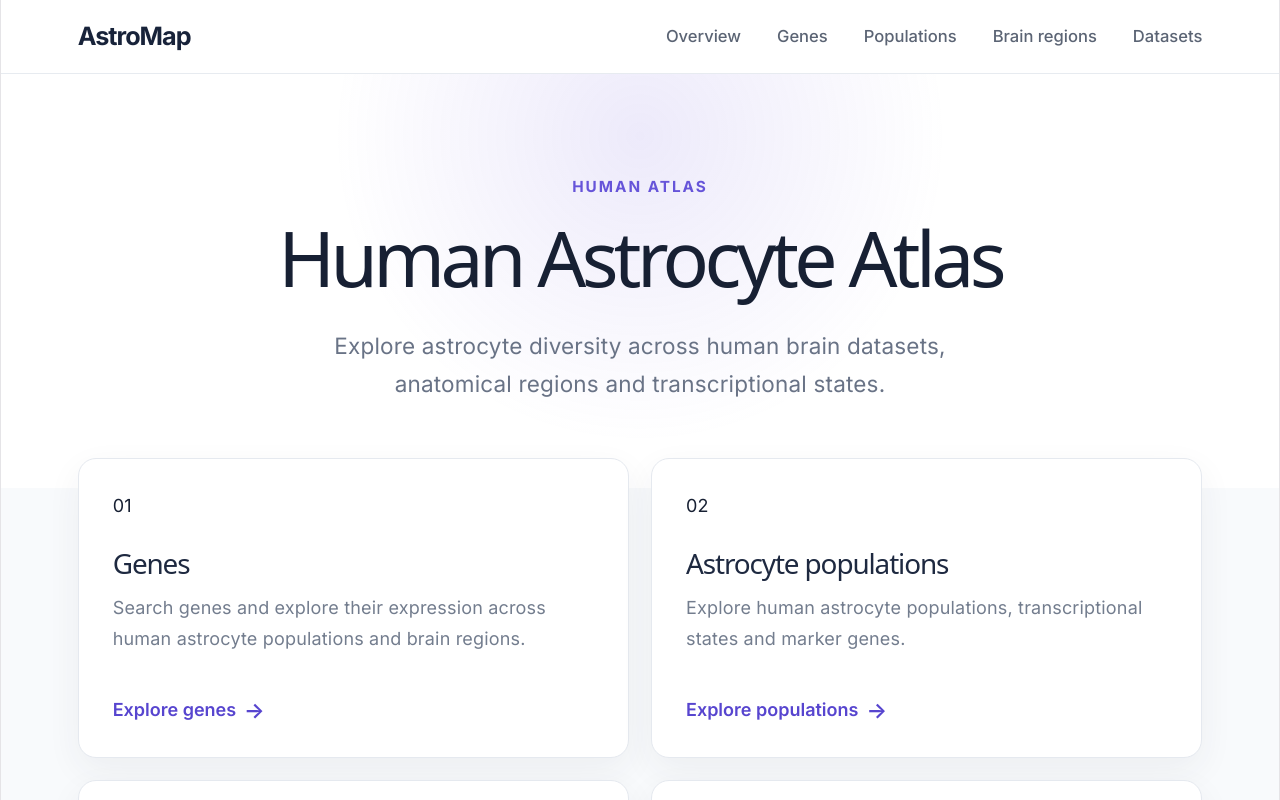
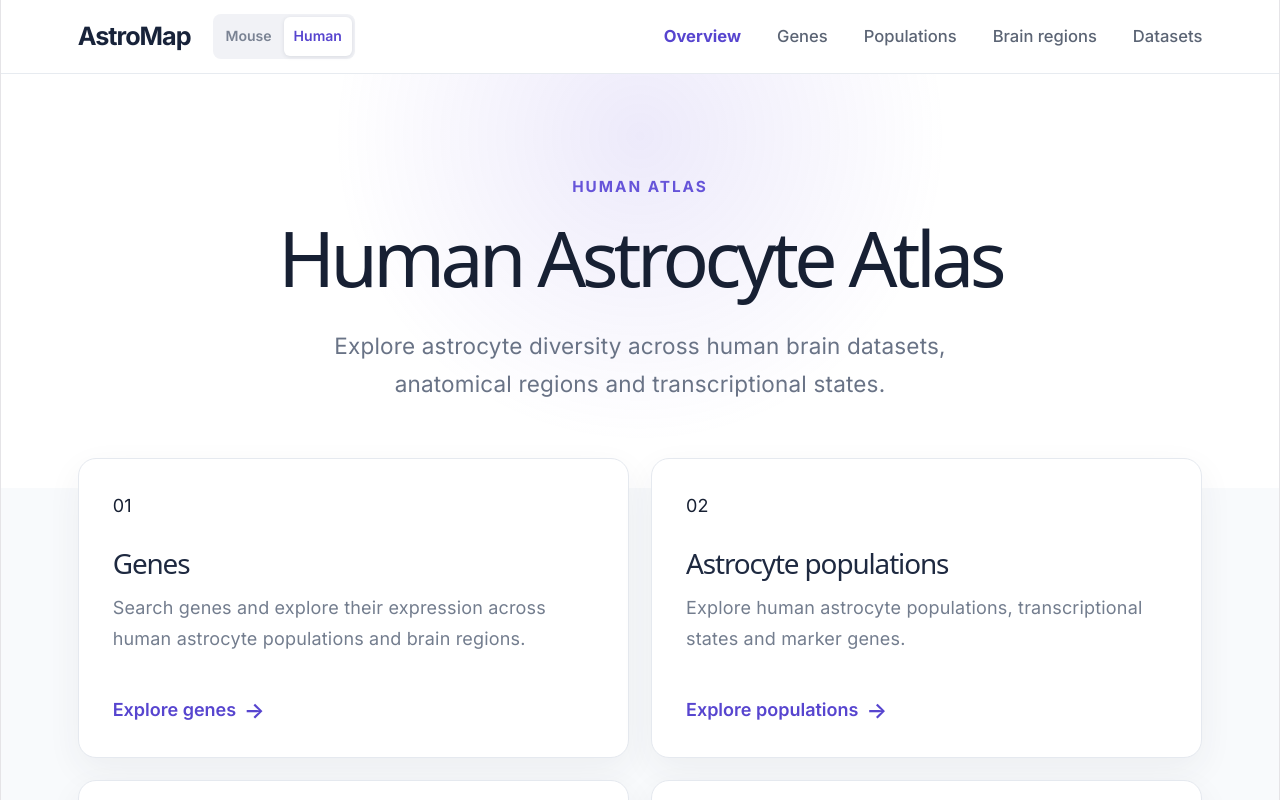
Before and after one commit to fpestana-git/AstroMap, a React (Vite) app: page /#/human in a window 1280 px wide. Shown: the top 800 px of the page. Built offline with nearby package versions, Linux system fonts and the light colour scheme.

Commit message:
Improve atlas navigation

```diff
--- a/src/App.css
+++ b/src/App.css
@@ -83,6 +83,10 @@ nav button {
 
 nav button:hover {
   color: #5b4ad8;
+}
+nav button.active {
+  color: #5745cf;
+  font-weight: 700;
 }
 /* Hero */
 
@@ -338,6 +342,48 @@ nav button:hover {
 
   cursor: pointer;
 }
+
+/* Species switcher */
+
+.navbar-brand {
+  display: flex;
+  align-items: center;
+  gap: 22px;
+}
+
+.species-switcher {
+  padding: 3px;
+
+  display: flex;
+  gap: 2px;
+
+  background: #f1f2f6;
+  border-radius: 8px;
+}
+
+.species-switcher button {
+  padding: 6px 10px;
+
+  border: 0;
+  border-radius: 6px;
+
+  background: transparent;
+  color: #7a8393;
+
+  font-family: inherit;
+  font-size: 0.78rem;
+  font-weight: 600;
+
+  cursor: pointer;
+}
+
+.species-switcher button.active {
+  background: #ffffff;
+  color: #5745cf;
+
+  box-shadow: 0 1px 4px rgba(44, 54, 76, 0.12);
+}
+
 
 .atlas-hero {
   padding: 100px 8% 85px;
--- a/src/components/AtlasNavbar.tsx
+++ b/src/components/AtlasNavbar.tsx
@@ -1,4 +1,4 @@
-import { useNavigate } from 'react-router-dom'
+import { useLocation, useNavigate } from 'react-router-dom'
 
 type AtlasNavbarProps = {
   species: 'mouse' | 'human'
@@ -6,11 +6,21 @@ type AtlasNavbarProps = {
 
 function AtlasNavbar({ species }: AtlasNavbarProps) {
   const navigate = useNavigate()
+  const location = useLocation()
 
   const isMouse = species === 'mouse'
 
+  function isActive(path: string) {
+    if (path === `/${species}`) {
+      return location.pathname === path
+    }
+
+    return location.pathname.startsWith(path)
+  }
+
   return (
     <header className="navbar">
+      <div className="navbar-brand">
         <button
           className="logo-button"
           onClick={() => navigate('/')}
@@ -18,30 +28,67 @@ function AtlasNavbar({ species }: AtlasNavbarProps) {
           AstroMap
         </button>
 
+        <div className="species-switcher">
+          <button
+            className={species === 'mouse' ? 'active' : ''}
+            onClick={() => navigate('/mouse')}
+          >
+            Mouse
+          </button>
+
+          <button
+            className={species === 'human' ? 'active' : ''}
+            onClick={() => navigate('/human')}
+          >
+            Human
+          </button>
+        </div>
+      </div>
+
       <nav>
-        <button onClick={() => navigate(`/${species}`)}>
+        <button
+          className={isActive(`/${species}`) ? 'active' : ''}
+          onClick={() => navigate(`/${species}`)}
+        >
           Overview
         </button>
 
-        <button onClick={() => navigate(`/${species}/genes`)}>
+        <button
+          className={isActive(`/${species}/genes`) ? 'active' : ''}
+          onClick={() => navigate(`/${species}/genes`)}
+        >
           Genes
         </button>
 
-        <button onClick={() => navigate(`/${species}/populations`)}>
+        <button
+          className={
+            isActive(`/${species}/populations`) ? 'active' : ''
+          }
+          onClick={() => navigate(`/${species}/populations`)}
+        >
           Populations
         </button>
 
-        <button onClick={() => navigate(`/${species}/regions`)}>
+        <button
+          className={isActive(`/${species}/regions`) ? 'active' : ''}
+          onClick={() => navigate(`/${species}/regions`)}
+        >
           Brain regions
         </button>
 
         {isMouse && (
-          <button onClick={() => navigate('/mouse/spatial')}>
+          <button
+            className={isActive('/mouse/spatial') ? 'active' : ''}
+            onClick={() => navigate('/mouse/spatial')}
+          >
             Spatial
           </button>
         )}
 
-        <button onClick={() => navigate(`/${species}/datasets`)}>
+        <button
+          className={isActive(`/${species}/datasets`) ? 'active' : ''}
+          onClick={() => navigate(`/${species}/datasets`)}
+        >
           Datasets
         </button>
       </nav>
```
Lines whose indentation alone changed are shown as unchanged.
